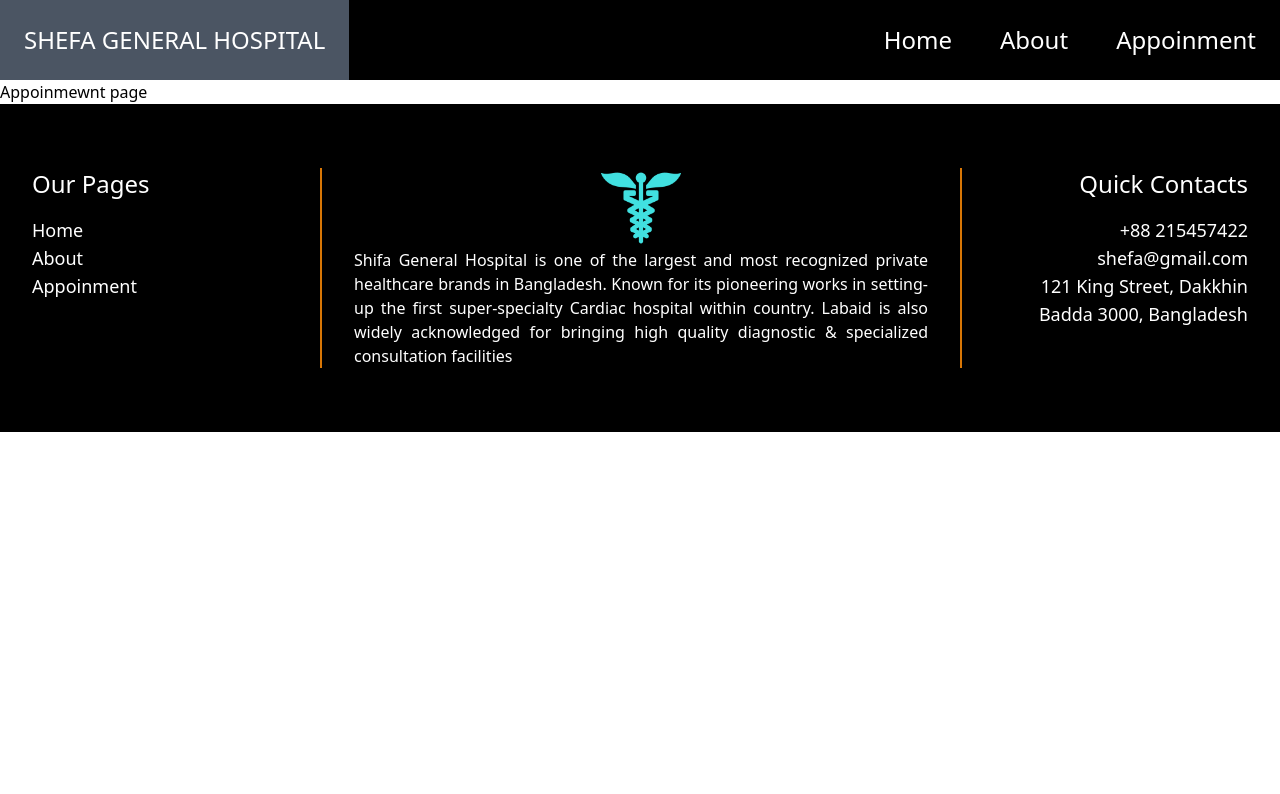
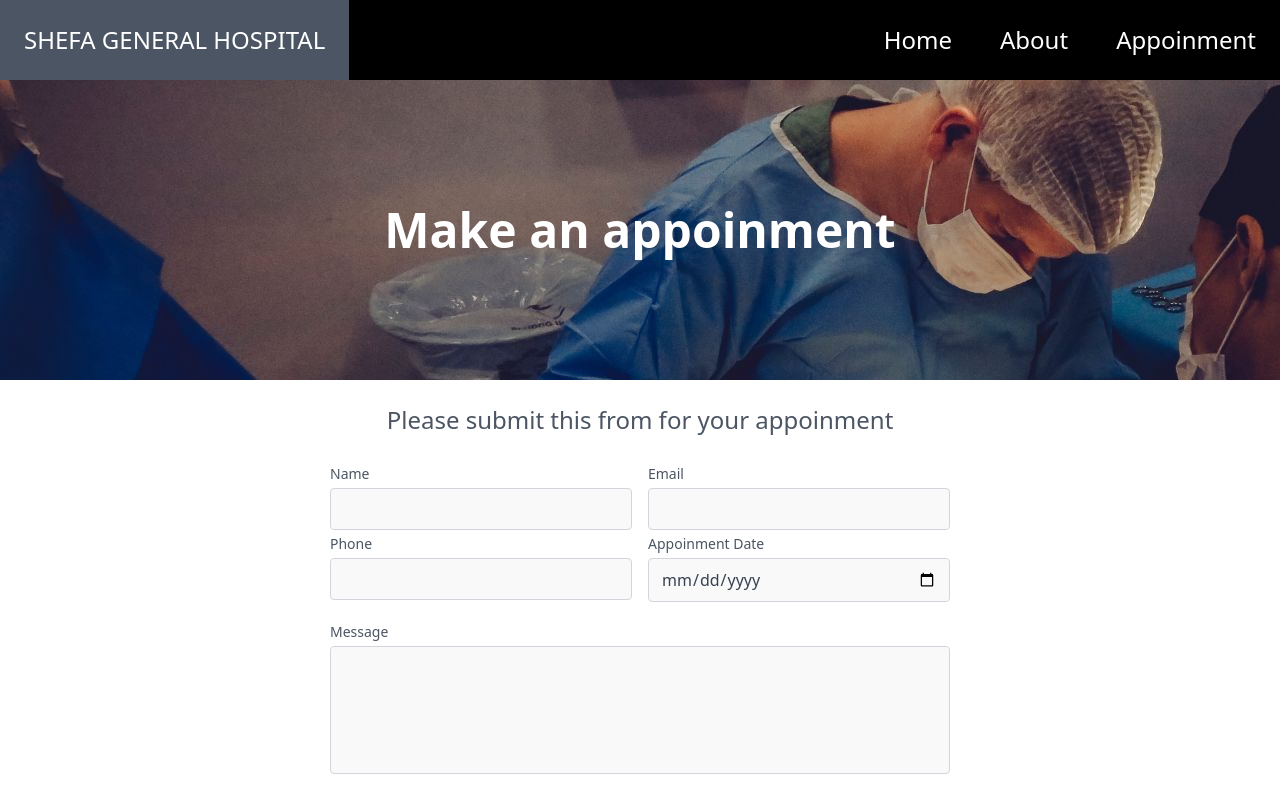
Before and after one commit to arif2494/shifa-general-hospital, a React (Create React App) app: page /appoinment in a window 1280 px wide. Shown: the top 794 px of the page. Built offline with nearby package versions, Linux system fonts and the light colour scheme.

Commit message:
appoinment page done

```diff
--- a/src/Components/Appoinment/Appoinment.js
+++ b/src/Components/Appoinment/Appoinment.js
@@ -1,9 +1,88 @@
 import React from 'react';
+import PageHeader from '../PageHeader/PageHeader';
 
 const Appoinment = () => {
 	return (
 		<div>
-			<h1>Appoinmewnt page</h1>
+			<PageHeader>Make an appoinment</PageHeader>
+			<div className="container mx-auto">
+				<h2 className="text-2xl text-gray-600 text-center my-6">Please submit this from for your appoinment</h2>
+				<div className="my-6">
+					<section className="text-gray-600 body-font relative">
+						<div className="px-5 ">
+							<div className="lg:w-1/2 md:w-2/3 mx-auto">
+								<div className="flex flex-wrap -m-2">
+									<div className="p-2 w-1/2">
+										<div className="relative">
+											<label for="name" className="leading-7 text-sm text-gray-600">
+												Name
+											</label>
+											<input
+												type="text"
+												id="name"
+												name="name"
+												className="w-full bg-gray-100 bg-opacity-50 rounded border border-gray-300 focus:border-indigo-500 focus:bg-white focus:ring-2 focus:ring-indigo-200 text-base outline-none text-gray-700 py-1 px-3 leading-8 transition-colors duration-200 ease-in-out"
+											/>
+										</div>
+										<div className="relative">
+											<label for="phone" className="leading-7 text-sm text-gray-600">
+												Phone
+											</label>
+											<input
+												type="number"
+												id="phone"
+												name="phone"
+												className="w-full bg-gray-100 bg-opacity-50 rounded border border-gray-300 focus:border-indigo-500 focus:bg-white focus:ring-2 focus:ring-indigo-200 text-base outline-none text-gray-700 py-1 px-3 leading-8 transition-colors duration-200 ease-in-out"
+											/>
+										</div>
+									</div>
+									<div className="p-2 w-1/2">
+										<div className="relative">
+											<label for="email" className="leading-7 text-sm text-gray-600">
+												Email
+											</label>
+											<input
+												type="email"
+												id="email"
+												name="email"
+												className="w-full bg-gray-100 bg-opacity-50 rounded border border-gray-300 focus:border-indigo-500 focus:bg-white focus:ring-2 focus:ring-indigo-200 text-base outline-none text-gray-700 py-1 px-3 leading-8 transition-colors duration-200 ease-in-out"
+											/>
+										</div>
+										<div className="relative">
+											<label for="date" className="leading-7 text-sm text-gray-600">
+												Appoinment Date
+											</label>
+											<input
+												type="date"
+												id="date"
+												name="date"
+												className="w-full bg-gray-100 bg-opacity-50 rounded border border-gray-300 focus:border-indigo-500 focus:bg-white focus:ring-2 focus:ring-indigo-200 text-base outline-none text-gray-700 py-1 px-3 leading-8 transition-colors duration-200 ease-in-out"
+											/>
+										</div>
+									</div>
+									<div className="p-2 w-full">
+										<div className="relative">
+											<label for="message" className="leading-7 text-sm text-gray-600">
+												Message
+											</label>
+											<textarea
+												id="message"
+												name="message"
+												className="w-full bg-gray-100 bg-opacity-50 rounded border border-gray-300 focus:border-indigo-500 focus:bg-white focus:ring-2 focus:ring-indigo-200 h-32 text-base outline-none text-gray-700 py-1 px-3 resize-none leading-6 transition-colors duration-200 ease-in-out"
+											/>
+										</div>
+									</div>
+									<div className="p-2 w-full">
+										<button className="flex mx-auto bg-black  text-white px-6 py-3 font-medium ">
+											Book Your Appoinment
+										</button>
+									</div>
+								</div>
+							</div>
+						</div>
+					</section>
+				</div>
+			</div>
 		</div>
 	);
 };
--- a/src/Components/HomeAbout/HomeAbout.js
+++ b/src/Components/HomeAbout/HomeAbout.js
@@ -19,7 +19,7 @@ const HomeAbout = () => {
 							specialized consultation facilities under a single roof through its now ubiquitous centers
 							in all corners of Bangladesh. Around 2.1
 						</p>
-						<button className="bg-black flex text-white px-6 py-3 font-medium">Read More</button>
+						<button className="bg-black flex text-white px-6 py-3 font-medium ">Read More</button>
 					</div>
 					<div className="flex items-center  justify-center ">
 						<img src={doctor} alt="!" className="h-full" />
```
